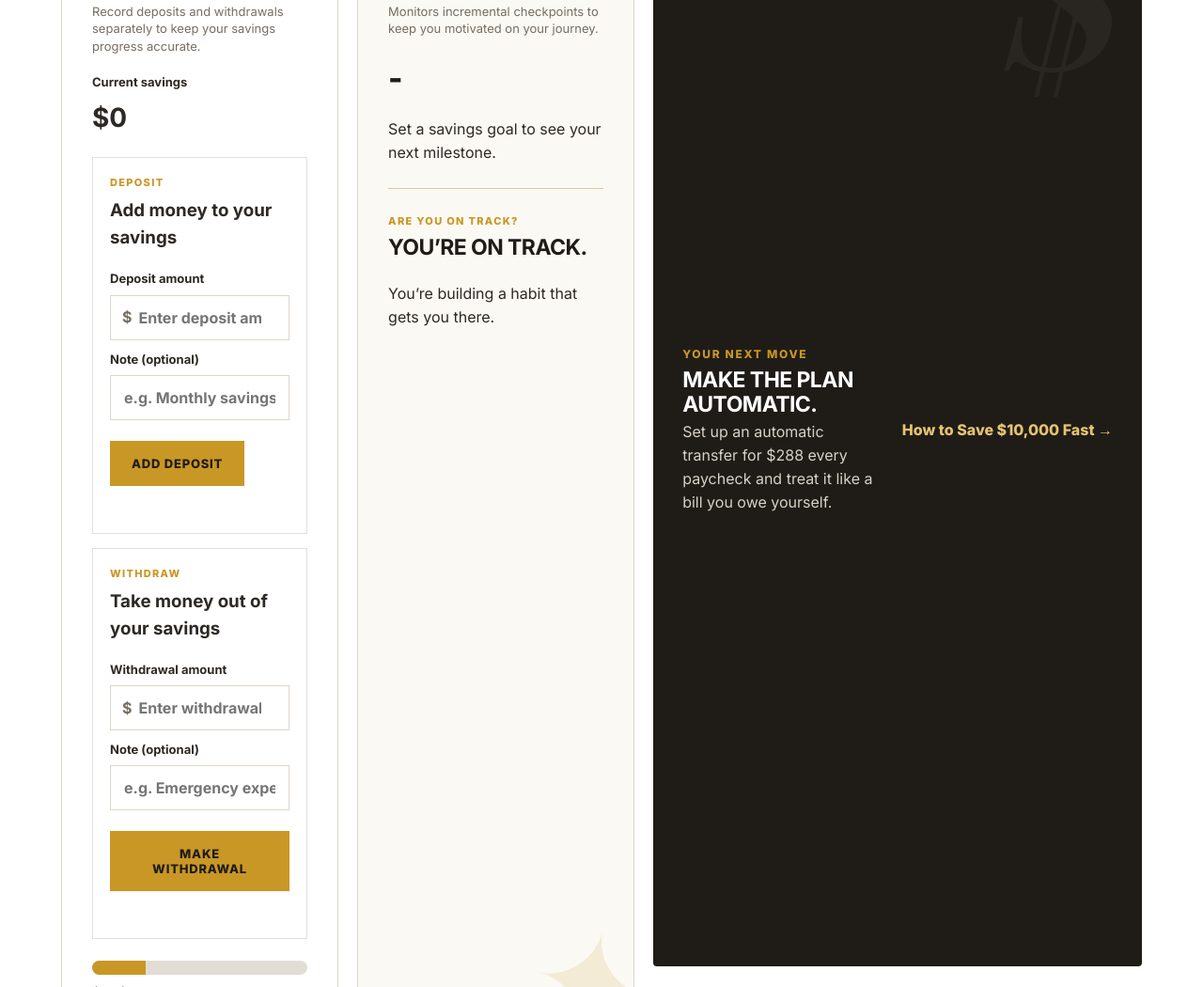
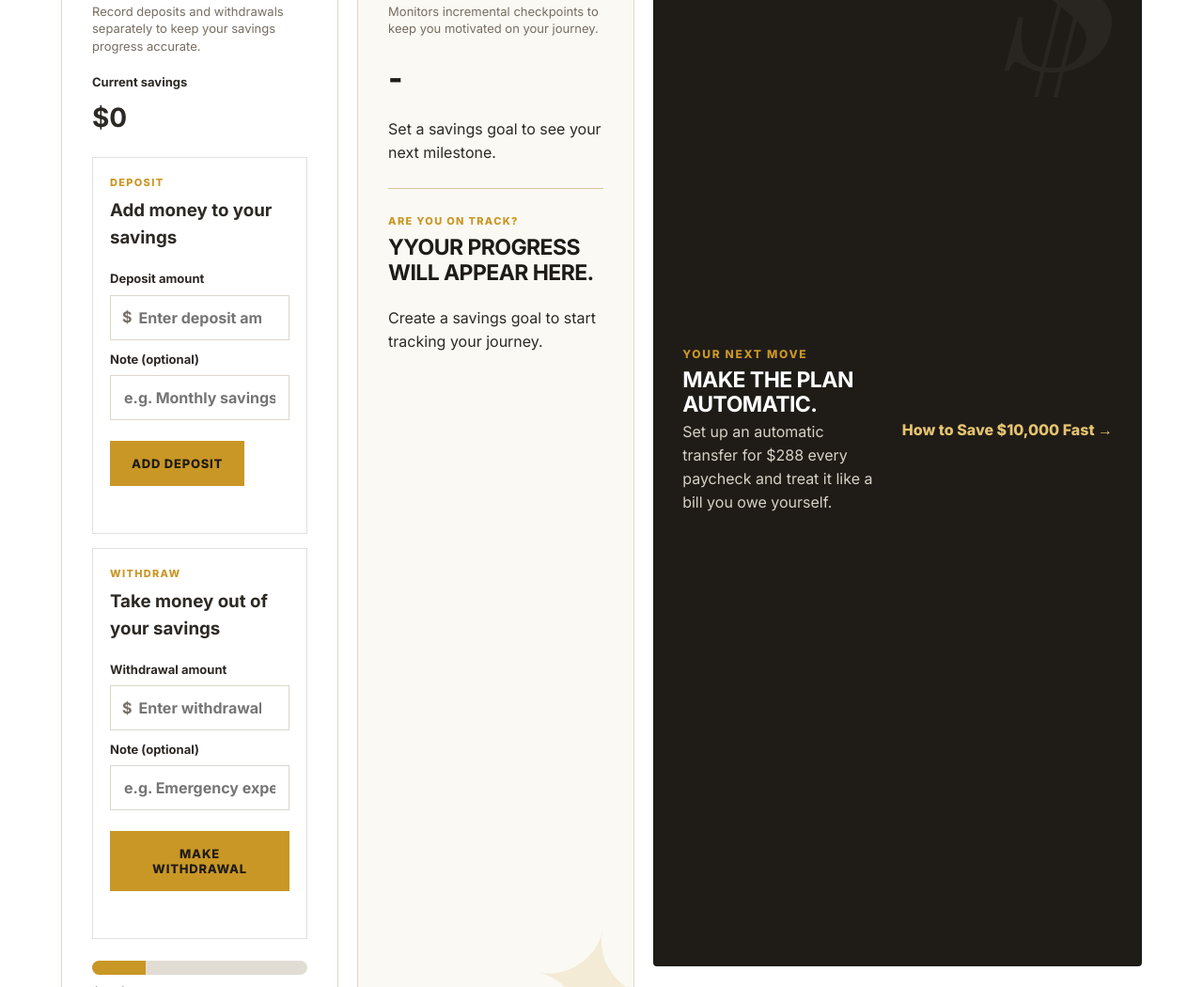
Before and after one commit to DorcasKimble/karry-karanja-website, a plain HTML site: page savings-goal-tracker.html in a window 1280 px wide. Shown: the part 1956-3006 px from the top of the page at 94% size. Drawn offline with nearby package versions, Linux system fonts and the light colour scheme; a web font is replaced by a local one.

Commit message:
Update savings-goal-tracker.html

```diff
--- a/savings-goal-tracker.html
+++ b/savings-goal-tracker.html
@@ -286,8 +286,8 @@
           <p id="milecopy">Set a savings goal to see your next milestone.</p>
           <hr style="border:0;border-top:1px solid #d8c79e;margin:26px 0">
           <div class="step">Are you on track?</div>
-          <h2 id="tracktitle">You’re on track.</h2>
-          <p id="trackcopy">You’re building a habit that gets you there.</p>
+          <h2 id="tracktitle">YYour progress will appear here.</h2>
+          <p id="trackcopy">Create a savings goal to start tracking your journey.</p>
         </aside>
       </section>
 
```
